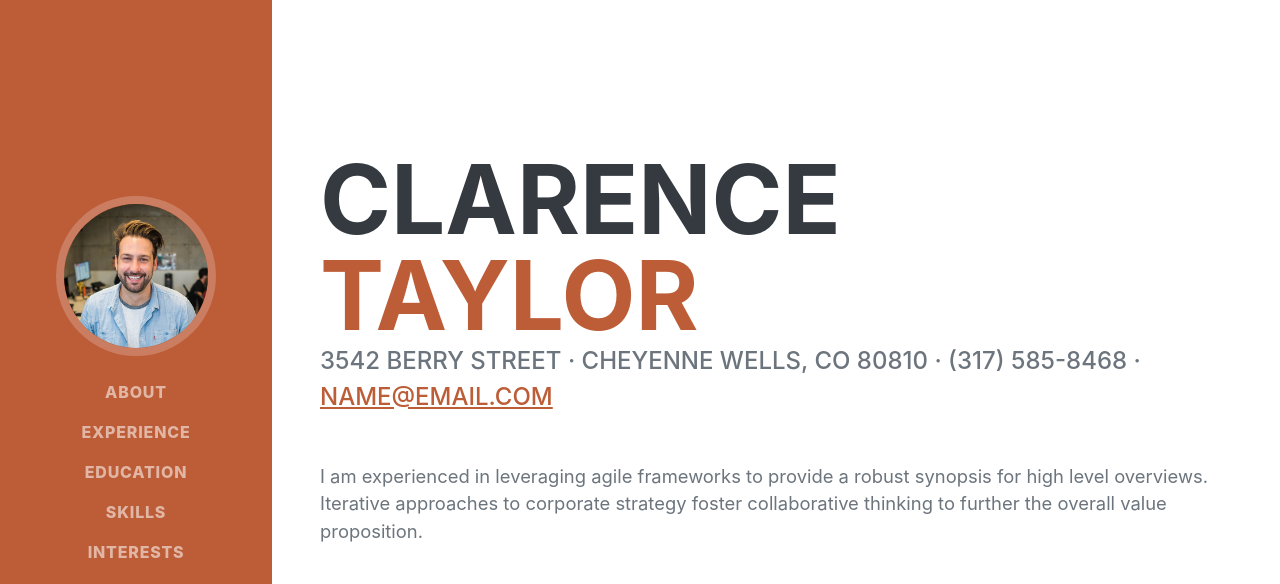
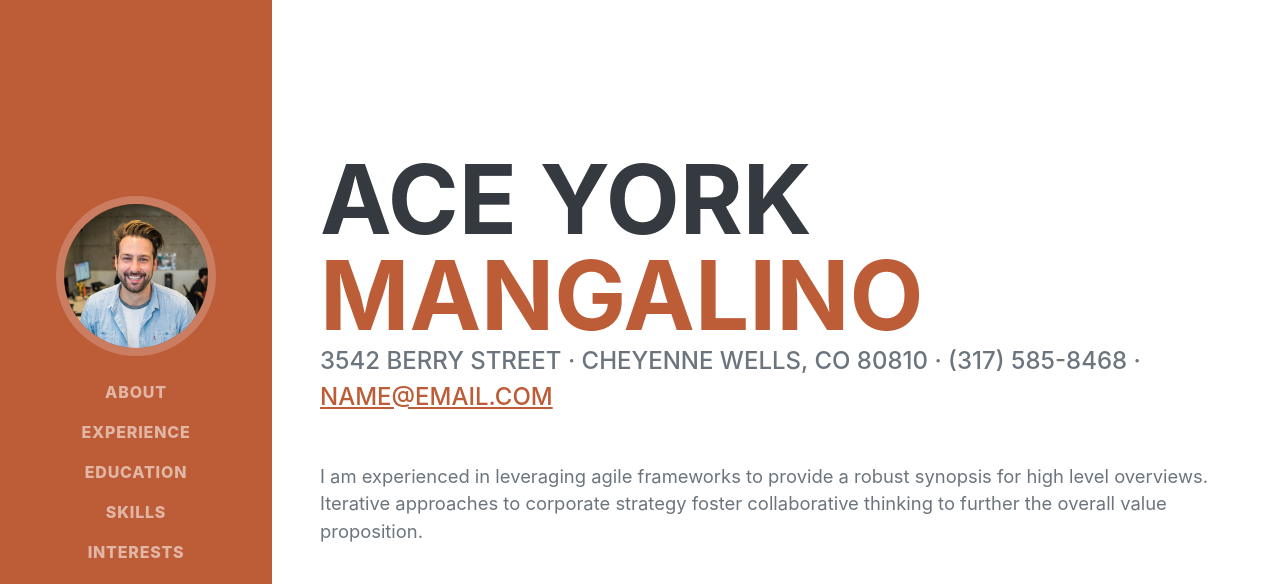
Before and after one commit to atompxl/atompxl.github-io, a plain HTML site: page index.html in a window 1280 px wide. Shown: the top 584 px of the page. Drawn offline with nearby package versions, Linux system fonts and the light colour scheme; a web font is replaced by a local one.

Commit message:
Name Update
Type the proper name

```diff
--- a/index.html
+++ b/index.html
@@ -40,8 +40,8 @@
             <section class="resume-section" id="about">
                 <div class="resume-section-content">
                     <h1 class="mb-0">
-                        Clarence
-                        <span class="text-primary">Taylor</span>
+                        Ace York
+                        <span class="text-primary">Mangalino</span>
                     </h1>
                     <div class="subheading mb-5">
                         3542 Berry Street · Cheyenne Wells, CO 80810 · (317) 585-8468 ·
```
